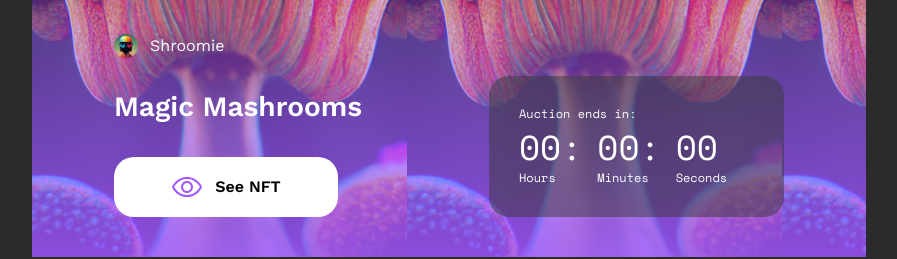
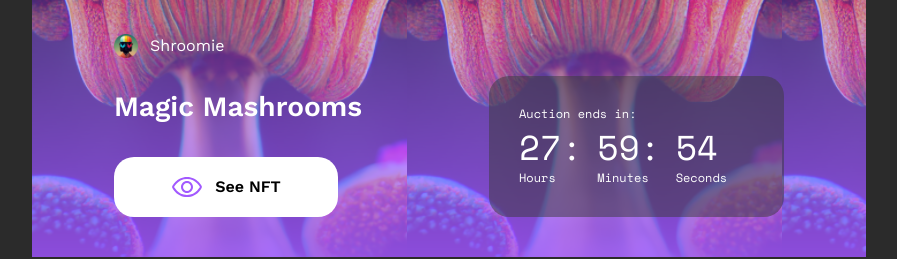
Before and after one commit to icediver/NFT-marketplace, a Next.js app: page / in a window 1280 px wide. Shown: the part 3800-4059 px from the top of the page, without its empty margins (191-1088 px from the left). Built offline with nearby package versions, Linux system fonts and the light colour scheme.

Commit message:
fix some minor bugs

```diff
--- a/src/components/screens/home-page/nft-highlight/NFTHighlight.tsx
+++ b/src/components/screens/home-page/nft-highlight/NFTHighlight.tsx
@@ -2,19 +2,12 @@ import ArtistCard from '@/components/ui/cards/artist-card/ArtistCard';
 import { Button } from '@/components/ui/button/Button';
 import Eye from '@/assets/icons/Eye.svg';
 import dynamic from 'next/dynamic';
+import { timeExpires } from '@/utils/time-expires.utils';
 
 const Timer = dynamic(
 	() => import('@/components/ui/auction-timer/AuctionTimer'),
 	{ ssr: false }
 );
-
-function timeExpires() {
-	const date = new Date();
-	date.setHours(date.getHours() - 28);
-	console.log(date);
-
-	return date.toLocaleString();
-}
 
 export function NFTHighlight() {
 	return (
@@ -49,6 +42,9 @@ export function NFTHighlight() {
 							className="order-last lg:col-start-1 lg:row-start-3 lg:self-end"
 						/>
 						<div className="row-span-2 mb-[30px] lg:col-start-2 lg:row-start-2 lg:mb-0 lg:place-self-end">
+							{
+								//Todo: fix timeExpires
+							}
 							<Timer timeExpires={timeExpires()} />
 						</div>
 					</div>
--- a/src/components/screens/nft-page/NFTPage.tsx
+++ b/src/components/screens/nft-page/NFTPage.tsx
@@ -8,6 +8,7 @@ import Image from 'next/image';
 import Globe from '@/assets/icons/Globe.svg';
 import Link from 'next/link';
 import { NFTGalery } from '@/components/ui/nft-galery/NFTGalery';
+import { timeExpires } from '@/utils/time-expires.utils';
 
 const spaceMono = Space_Mono({ subsets: ['latin'], weight: ['400', '700'] });
 
@@ -46,7 +47,9 @@ export function NFTPage({ nft }: INFTPage) {
 					{nft.auctionEnds && (
 						<AuctionTimer
 							className="my-5 lg:my-0"
-							timeExpires={nft.auctionEnds}
+							// timeExpires={nft.auctionEnds}
+							// Todo: fix timeExpires
+							timeExpires={timeExpires()}
 						>
 							<Button title="Place Bid" className="mt-[30px]" />
 						</AuctionTimer>
--- /dev/null
+++ b/src/utils/time-expires.utils.ts
@@ -0,0 +1,6 @@
+export function timeExpires() {
+	const date = new Date();
+	date.setHours(date.getHours() + 28);
+
+	return date.toLocaleString().split('T')[0];
+}
```
